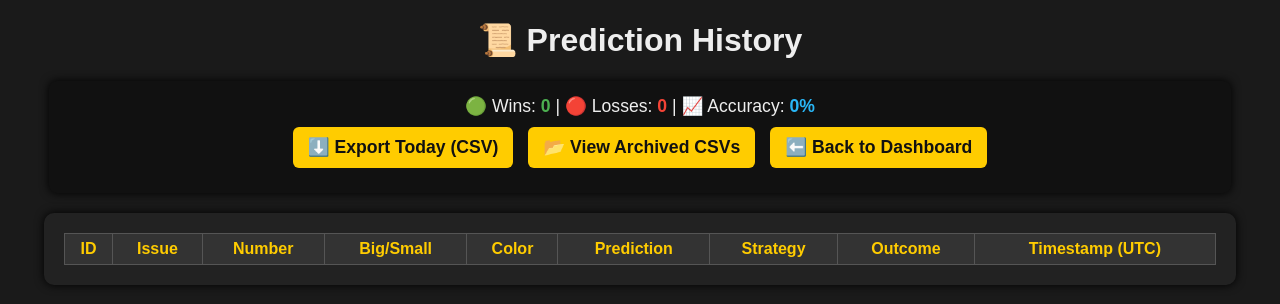
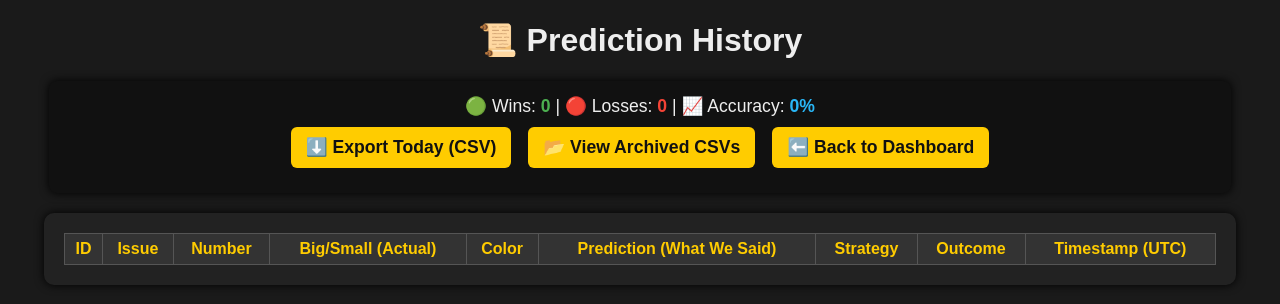
Before and after one commit to mainulala-m-845-0/wingoproxkobir2025, a Flask app: page /history/view in a window 1280 px wide. Shown: the top 304 px of the page. Run offline with Flask 3, Linux system fonts and the light colour scheme; data that the repository does not hold is empty.

Commit message:
Update history.html

```diff
--- a/templates/history.html
+++ b/templates/history.html
@@ -4,76 +4,35 @@
   <title>📜 Prediction History</title>
   <meta charset="utf-8">
   <style>
-    body {
-      font-family: Arial;
-      background: #1a1a1a;
-      color: #eee;
-      text-align: center;
-      margin: 0;
-      padding: 0;
+    body { font-family: Arial; background: #1a1a1a; color: #eee; text-align: center; margin:0; padding:0; }
+    .card { background:#222; margin:20px auto; padding:20px; border-radius:10px; width:90%; max-width:1200px;
+            box-shadow:0 0 10px #000; }
+    table { border-collapse: collapse; width: 100%; }
+    th, td { border: 1px solid #555; padding: 6px; text-align: center; }
+    th { background: #333; color: #ffcc00; }
+    tr:nth-child(even) { background: #2a2a2a; }
+
+    .summary { background: #111; padding: 15px; margin-bottom: 15px; border-radius: 8px; font-size: 1.1rem; }
+    .win-text { color: #4CAF50; font-weight:bold; }
+    .loss-text { color: #f44336; font-weight:bold; }
+    .acc-text { color: #29b6f6; font-weight:bold; }
+
+    .btn {
+      display: inline-block; margin: 10px 6px; padding: 10px 15px;
+      background: #ffcc00; color: #111; font-weight: bold;
+      border-radius: 6px; text-decoration: none;
     }
-    .card {
-      background: #222;
-      margin: 20px auto;
-      padding: 20px;
-      border-radius: 10px;
-      width: 90%;
-      max-width: 1200px;
-      box-shadow: 0 0 10px #000;
-    }
-    table {
-      margin: 0 auto;
-      border-collapse: collapse;
-      width: 100%;
-    }
-    th, td {
-      border: 1px solid #555;
-      padding: 6px;
-      text-align: center;
-    }
-    th {
-      background: #333;
-      color: #ffcc00;
-    }
-    tr:nth-child(even) {
-      background: #2a2a2a;
-    }
-    .summary {
-      background: #111;
-      padding: 15px;
-      margin-bottom: 10px;
-      border-radius: 8px;
-      font-size: 1.1rem;
-    }
-    .win-text { color: #4CAF50; font-weight: bold; }
-    .loss-text { color: #f44336; font-weight: bold; }
-    .acc-text { color: #29b6f6; font-weight: bold; }
-    .btn {
-      display: inline-block;
-      margin: 10px 5px;
-      padding: 10px 15px;
-      background: #ffcc00;
-      color: #111;
-      font-weight: bold;
-      border-radius: 6px;
-      text-decoration: none;
-    }
-    .btn:hover {
-      background: #ffaa00;
-    }
+    .btn:hover { background: #ffaa00; }
   </style>
 </head>
 <body>
   <h1>📜 Prediction History</h1>
 
-  <!-- ✅ Summary Row -->
   <div class="card summary">
     🟢 Wins: <span class="win-text">{{ wins }}</span> |
     🔴 Losses: <span class="loss-text">{{ losses }}</span> |
     📈 Accuracy: <span class="acc-text">{{ accuracy }}%</span> <br>
-    <!-- Export Today -->
     <a href="/history/export" class="btn">⬇️ Export Today (CSV)</a>
-    <!-- Optional Archive: point to /archives folder -->
     <a href="/archives" class="btn">📂 View Archived CSVs</a>
     <a href="/" class="btn">⬅️ Back to Dashboard</a>
   </div>
@@ -85,9 +44,9 @@
           <th>ID</th>
           <th>Issue</th>
           <th>Number</th>
-          <th>Big/Small</th>
+          <th>Big/Small (Actual)</th>
           <th>Color</th>
-          <th>Prediction</th>
+          <th>Prediction (What We Said)</th>
           <th>Strategy</th>
           <th>Outcome</th>
           <th>Timestamp (UTC)</th>
```
